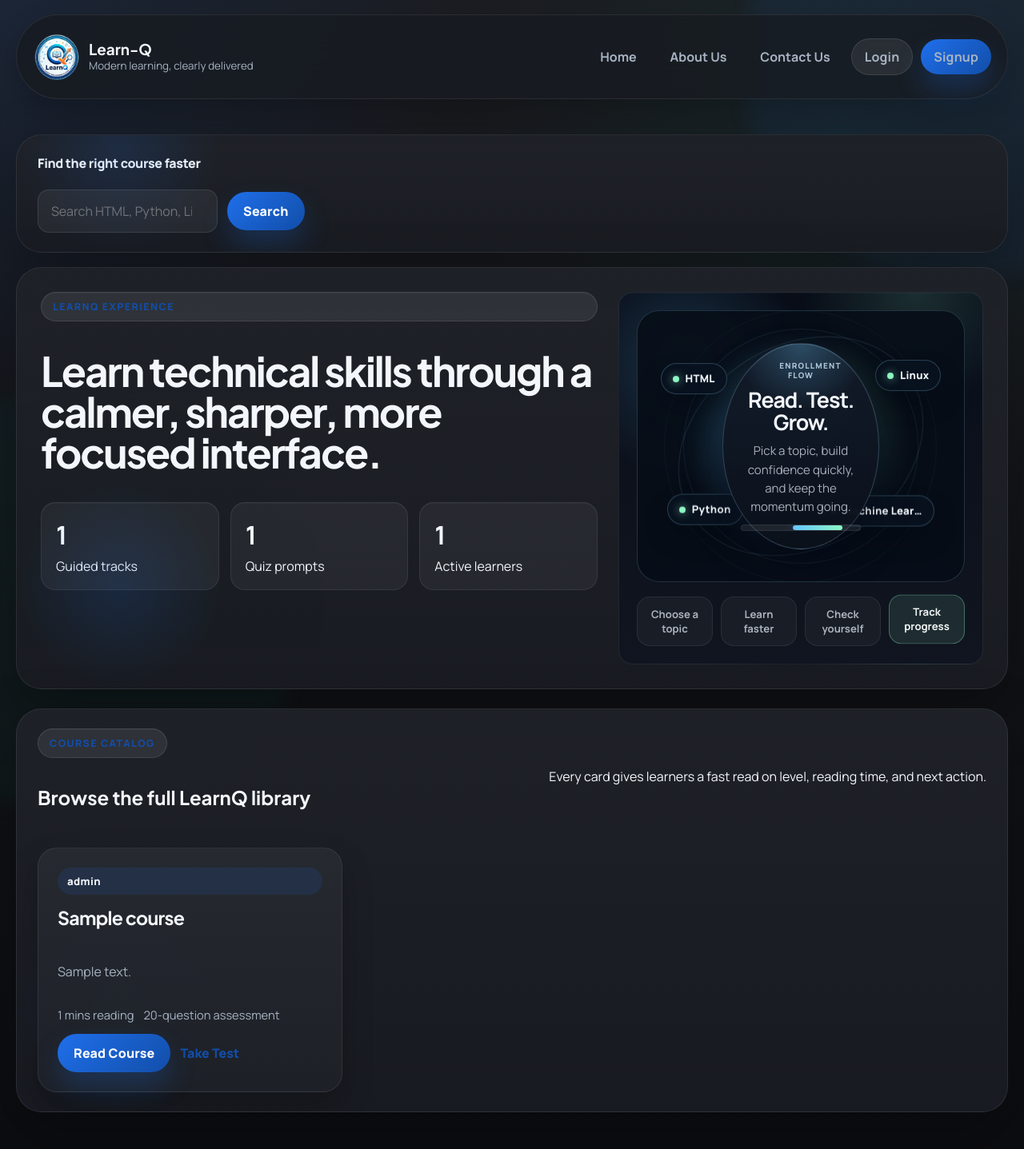
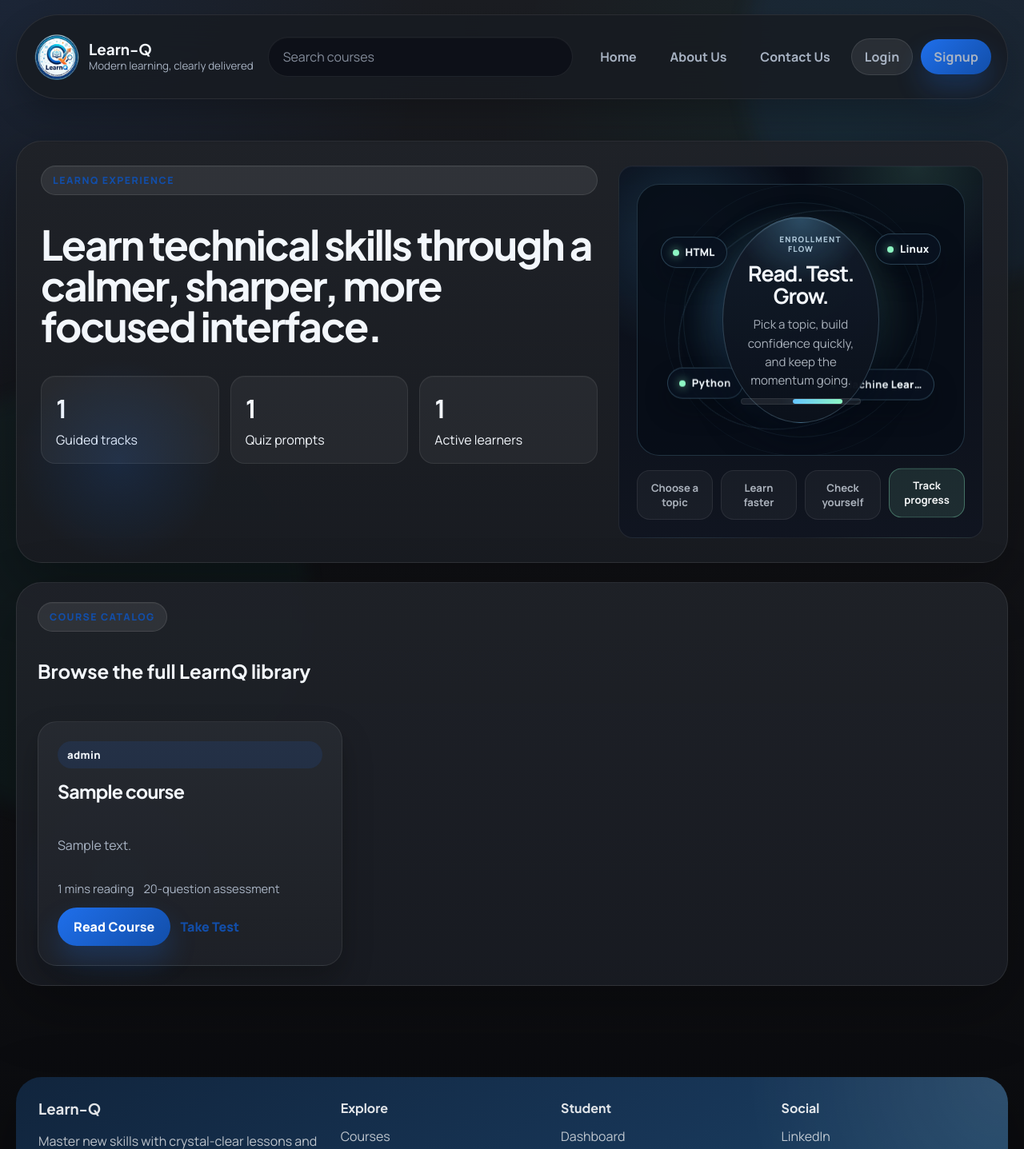
Before and after one commit to jitenderkumarv91-cmd/Learn-Q, a PHP site: page / in a window 1280 px wide. Shown: the top 1437 px of the page at 80% size. Run offline with PHP 8.4, Linux system fonts and the light colour scheme; tables that the repository leaves empty hold one stand-in row (values such as "Sample post").

Commit message:
Add real-time search funcanality and remove extra spaces.

```diff
--- a/index.css
+++ b/index.css
@@ -490,3 +490,108 @@
         animation: none !important;
     }
 }
+
+.home-search-page .navbar.has-course-search {
+    flex-wrap: wrap;
+    align-items: center;
+}
+
+.navbar-course-search {
+    position: relative;
+    flex: 1 1 360px;
+    max-width: 430px;
+    min-width: 240px;
+}
+
+.navbar-course-search-box {
+    position: relative;
+}
+
+.navbar-course-search-input {
+    width: 100%;
+    padding: 13px 18px;
+    border-radius: 999px;
+    border: 1px solid rgba(255, 255, 255, 0.08);
+    background: rgba(11, 15, 22, 0.78);
+    color: var(--text);
+    box-shadow: inset 0 1px 0 rgba(255, 255, 255, 0.03);
+}
+
+.navbar-course-search-input::placeholder {
+    color: rgba(168, 179, 195, 0.76);
+}
+
+.navbar-course-search-input:focus {
+    border-color: rgba(31, 111, 235, 0.42);
+    box-shadow: 0 0 0 4px rgba(31, 111, 235, 0.14);
+    transform: translateY(-1px);
+}
+
+.navbar-course-search-dropdown {
+    position: absolute;
+    top: calc(100% + 12px);
+    left: 0;
+    right: 0;
+    z-index: 35;
+    display: grid;
+    gap: 6px;
+    max-height: 320px;
+    overflow-y: auto;
+    padding: 10px;
+    border-radius: 20px;
+    background: rgba(17, 20, 26, 0.98);
+    border: 1px solid rgba(255, 255, 255, 0.08);
+    box-shadow: var(--shadow-sm);
+}
+
+.navbar-course-search-suggestion {
+    display: flex;
+    align-items: center;
+    justify-content: space-between;
+    gap: 12px;
+    padding: 10px 12px;
+    border-radius: 16px;
+    color: var(--text-soft);
+    transition: background 0.2s ease, color 0.2s ease, transform 0.2s ease;
+}
+
+.navbar-course-search-suggestion span {
+    color: var(--text);
+    font-weight: 700;
+}
+
+.navbar-course-search-suggestion small {
+    color: var(--text-soft);
+    font-size: 0.78rem;
+}
+
+.navbar-course-search-suggestion:hover,
+.navbar-course-search-suggestion:focus-visible {
+    background: rgba(255, 255, 255, 0.06);
+    color: var(--text);
+    transform: translateX(2px);
+    outline: none;
+}
+
+@media (max-width: 1024px) {
+    .home-search-page .navbar.has-course-search .brand {
+        order: 1;
+    }
+
+    .home-search-page .navbar.has-course-search .nav-toggle {
+        order: 2;
+        margin-left: auto;
+    }
+
+    .home-search-page .navbar.has-course-search .navbar-course-search {
+        order: 3;
+        width: 100%;
+        max-width: none;
+        min-width: 0;
+    }
+
+    .home-search-page .navbar.has-course-search .nav-links {
+        order: 4;
+        width: 100%;
+    }
+}
--- a/index.js
+++ b/index.js
@@ -1,26 +1,76 @@
 const searchInput = document.querySelector('[data-course-search]');
 const cards = [...document.querySelectorAll('[data-course-card]')];
 const emptyState = document.querySelector('[data-empty-state]');
+const dropdown = document.querySelector('[data-search-dropdown]');
+const suggestions = [...document.querySelectorAll('[data-search-suggestion]')];
+const searchSummary = document.querySelector('[data-search-summary]');
+const defaultSummaryText = searchSummary?.textContent?.trim() || '';
 
 if (searchInput && cards.length) {
-    const filterCards = () => {
-        const term = searchInput.value.trim().toLowerCase();
+    const closeDropdown = () => {
+        dropdown?.classList.add('is-hidden');
+    };
+
+    const updateSearchState = () => {
+        const rawTerm = searchInput.value.trim();
+        const term = rawTerm.toLowerCase();
         let visibleCount = 0;
+        let visibleSuggestionCount = 0;
 
         cards.forEach((card) => {
             const title = card.dataset.title || '';
             const isVisible = term === '' || title.includes(term);
             card.classList.toggle('is-hidden', !isVisible);
+
             if (isVisible) {
                 visibleCount += 1;
             }
         });
 
-        if (emptyState) {
-            emptyState.classList.toggle('is-hidden', visibleCount !== 0);
+        suggestions.forEach((suggestion) => {
+            const title = suggestion.dataset.title || '';
+            const shouldShow = term !== '' && title.includes(term) && visibleSuggestionCount < 6;
+            suggestion.classList.toggle('is-hidden', !shouldShow);
+
+            if (shouldShow) {
+                visibleSuggestionCount += 1;
+            }
+        });
+
+        dropdown?.classList.toggle('is-hidden', term === '' || visibleSuggestionCount === 0);
+        emptyState?.classList.toggle('is-hidden', visibleCount !== 0);
+
+        if (!searchSummary) {
+            return;
+        }
+
+        if (rawTerm === '') {
+            searchSummary.textContent = defaultSummaryText;
+        } else if (visibleCount === 0) {
+            searchSummary.textContent = `No courses match "${rawTerm}".`;
+        } else {
+            searchSummary.textContent = `Showing ${visibleCount} match${visibleCount === 1 ? '' : 'es'} for "${rawTerm}".`;
         }
     };
 
-    searchInput.addEventListener('input', filterCards);
-    filterCards();
+    searchInput.addEventListener('input', updateSearchState);
+    searchInput.addEventListener('focus', updateSearchState);
+    searchInput.addEventListener('keydown', (event) => {
+        if (event.key === 'Escape') {
+            closeDropdown();
+            searchInput.blur();
+        }
+    });
+
+    document.addEventListener('click', (event) => {
+        const target = event.target;
+
+        if (target === searchInput || dropdown?.contains(target)) {
+            return;
+        }
+
+        closeDropdown();
+    });
+
+    updateSearchState();
 }
--- a/index.php
+++ b/index.php
@@ -6,7 +6,7 @@
 
 $search = trim((string) ($_GET['search'] ?? ''));
 $catalogCourses = all_courses();
-$courses = $search === '' ? $catalogCourses : all_courses($search);
+$courses = $catalogCourses;
 $totalCourses = (int) db()->query('SELECT COUNT(*) FROM courses')->fetchColumn();
 $totalQuestions = (int) db()->query('SELECT COUNT(*) FROM test_questions')->fetchColumn();
 $totalStudents = (int) db()->query('SELECT COUNT(*) FROM students')->fetchColumn();
@@ -19,6 +19,10 @@
 $showcasePool = [];
 $showcaseCourses = [];
 $showcaseSlots = [1, 2, 3, 4];
+$showNavbarCourseSearch = true;
+$navbarCourseSearchValue = $search;
+$navbarCourseSuggestions = [];
+$bodyClass = 'home-search-page';
 
 foreach ($catalogCourses as $course) {
     $slug = (string) ($course['slug'] ?? '');
@@ -27,9 +31,17 @@
         continue;
     }
 
+    $courseTitle = course_display_title($course);
+
     $showcasePool[$slug] = [
-        'title' => course_display_title($course),
+        'title' => $courseTitle,
         'url' => site_url('course.php?slug=' . urlencode($slug)),
+    ];
+
+    $navbarCourseSuggestions[] = [
+        'title' => $courseTitle,
+        'url' => site_url('course.php?slug=' . urlencode($slug)),
+        'meta' => trim((string) ($course['level'] ?? 'Course')),
     ];
 }
 
@@ -57,26 +69,6 @@
 
 require __DIR__ . '/partials/header.php';
 ?>
-<section class="search-panel">
-    <form method="get" class="search-form">
-        <div class="section-heading">
-            <label for="course-search" class="search-label">Find the right course faster</label>
-
-        </div>
-        <div class="search-row">
-            <input
-                id="course-search"
-                name="search"
-                type="search"
-                value="<?= e($search) ?>"
-                placeholder="Search HTML, Python, Linux, Ethical Hacking..."
-                data-course-search
-            >
-            <button class="button button-primary" type="submit">Search</button>
-        </div>
-    </form>
-</section>
-
 <section class="hero-panel">
     <div class="hero-copy">
         <span class="eyebrow">LearnQ Experience</span>
@@ -134,7 +126,6 @@
             <span class="eyebrow">Course Catalog</span>
             <h2>Browse the full LearnQ library</h2>
         </div>
-        <p><?= $search !== '' ? e('Showing results for "' . $search . '"') : 'Every card gives learners a fast read on level, reading time, and next action.' ?></p>
     </div>
 
     <div class="course-grid" data-course-grid>
--- a/login.php
+++ b/login.php
@@ -100,7 +100,6 @@
     </div>
     <div class="auth-card auth-network-card">
         <div class="auth-card-head">
-            <span class="eyebrow">Secure Sign In</span>
             <h1>Login</h1>
         </div>
         <form method="post" class="auth-form">
--- a/partials/header.php
+++ b/partials/header.php
@@ -8,6 +8,9 @@
 $flashes = get_flashes();
 $student = current_student();
 $admin = current_admin();
+$showNavbarCourseSearch = $showNavbarCourseSearch ?? false;
+$navbarCourseSearchValue = $navbarCourseSearchValue ?? '';
+$navbarCourseSuggestions = is_array($navbarCourseSuggestions ?? null) ? $navbarCourseSuggestions : [];
 ?>
 <!doctype html>
 <html lang="en">
@@ -28,7 +31,7 @@
 <body class="<?= e($bodyClass) ?>">
     <div class="site-shell">
         <header class="site-header">
-            <nav class="navbar">
+            <nav class="navbar<?= $showNavbarCourseSearch ? ' has-course-search' : '' ?>">
                 <div class="brand">
                 <img class="brand-mark" src="<?= e(site_url('Image/logo.png')) ?>" alt="">
                     <span class="brand-copy">
@@ -36,6 +39,36 @@
                         <small>Modern learning, clearly delivered</small>
                     </span>
                 </div>
+                <?php if ($showNavbarCourseSearch): ?>
+                    <div class="navbar-course-search" data-navbar-search>
+                        <div class="navbar-course-search-box">
+                            <input
+                                id="navbar-course-search"
+                                class="navbar-course-search-input"
+                                type="search"
+                                value="<?= e((string) $navbarCourseSearchValue) ?>"
+                                placeholder="Search courses"
+                                autocomplete="off"
+                                spellcheck="false"
+                                aria-label="Search courses"
+                                data-course-search
+                            >
+                            <div class="navbar-course-search-dropdown is-hidden" data-search-dropdown>
+                                <?php foreach ($navbarCourseSuggestions as $suggestion): ?>
+                                    <a
+                                        class="navbar-course-search-suggestion is-hidden"
+                                        href="<?= e((string) ($suggestion['url'] ?? '#')) ?>"
+                                        data-search-suggestion
+                                        data-title="<?= e(strtolower((string) ($suggestion['title'] ?? ''))) ?>"
+                                    >
+                                        <span><?= e((string) ($suggestion['title'] ?? '')) ?></span>
+                                        <small><?= e((string) ($suggestion['meta'] ?? 'Open course')) ?></small>
+                                    </a>
+                                <?php endforeach; ?>
+                            </div>
+                        </div>
+                    </div>
+                <?php endif; ?>
                 <button class="nav-toggle" type="button" aria-label="Toggle menu" data-nav-toggle>
                     <span></span>
                     <span></span>
```
